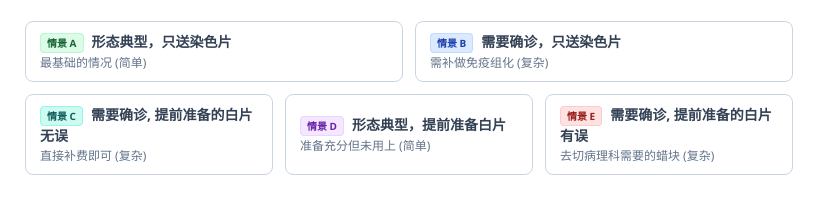
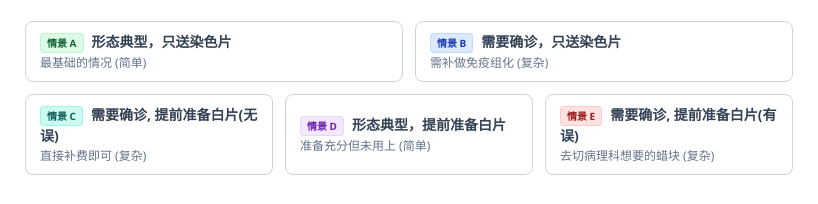
Before and after one commit to rgugxycih16-art/moon, a plain HTML site: page index.html in a window 1280 px wide. Shown: the part 1405-1609 px from the top of the page, 231-1049 px from the left. Drawn offline with nearby package versions, Linux system fonts and the light colour scheme.

Commit message:
Add files via upload

```diff
--- a/index.html
+++ b/index.html
@@ -273,7 +273,7 @@
                     <!-- 情景 C -->
                     <button onclick="setScenario('c')" id="btn-c" class="scenario-btn rounded-lg border-slate-300 hover:bg-slate-50 transition focus:outline-none bg-white">
                         <div>
-                            <div class="font-bold text-sm text-slate-700 mb-0.5"><span class="bg-teal-100 text-teal-800 scenario-badge border border-teal-200">情景 C</span>需要确诊, 提前准备的白片无误</div>
+                            <div class="font-bold text-sm text-slate-700 mb-0.5"><span class="bg-teal-100 text-teal-800 scenario-badge border border-teal-200">情景 C</span>需要确诊, 提前准备白片(无误)</div>
                             <div class="text-xs text-slate-500">直接补费即可 (复杂)</div>
                         </div>
                     </button>
@@ -287,8 +287,8 @@
                     <!-- 情景 E -->
                     <button onclick="setScenario('e')" id="btn-e" class="scenario-btn rounded-lg border-slate-300 hover:bg-slate-50 transition focus:outline-none bg-white">
                         <div>
-                            <div class="font-bold text-sm text-slate-700 mb-0.5"><span class="bg-red-100 text-red-800 scenario-badge border border-red-200">情景 E</span>需要确诊, 提前准备的白片有误</div>
-                            <div class="text-xs text-slate-500">去切病理科需要的蜡块 (复杂)</div>
+                            <div class="font-bold text-sm text-slate-700 mb-0.5"><span class="bg-red-100 text-red-800 scenario-badge border border-red-200">情景 E</span>需要确诊, 提前准备白片(有误)</div>
+                            <div class="text-xs text-slate-500">去切病理科想要的蜡块 (复杂)</div>
                         </div>
                     </button>
                 </div>
```
